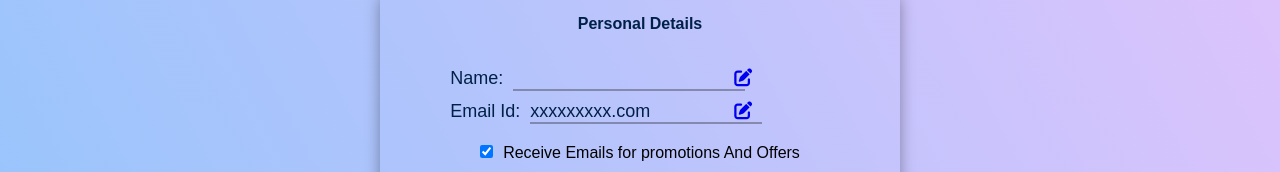
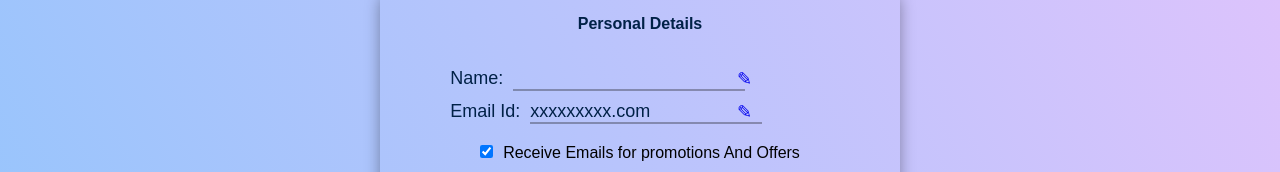
Before and after one commit to Yashu-Goel/PaisaBachao, a React (Create React App) app in the folder client/: page /setting in a window 1280 px wide. Shown: the part 154-326 px from the top of the page. Built offline with nearby package versions, Linux system fonts and the light colour scheme.

Commit message:
Final V7

```diff
--- a/client/src/Components/Settngs/Settings.js
+++ b/client/src/Components/Settngs/Settings.js
@@ -64,7 +64,8 @@ const Settngs = () => {
                     readOnly="readonly"
                   ></input>
                   <Link>
-                    <i class="fas fa-edit" onClick={() => setEditNameModal(true)}></i>
+                    <p  onClick={() => setEditNameModal(true)}><span>&#9998;</span></p>
+
                   </Link>
                   <br />
                 </div>
@@ -77,9 +78,11 @@ const Settngs = () => {
                     value={data.email.substring(0, 2) + "xxxxxxxxx.com"}
                     readOnly="readonly"
                   />
+                  <div>
                   <Link id="support">
-                    <i class="fas fa-edit"></i>
+                  <span>&#9998;</span>
                   </Link>
+                  </div>
                   <br />
                 </div>
               </div>
```
